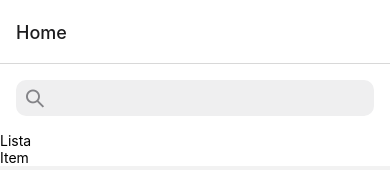
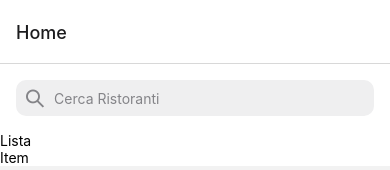
Before and after one commit to Kryss118/rotolatore, a React Native app: screen /Home in a window 390 px wide. Shown: the top 170 px of the page. Built offline with nearby package versions, Linux system fonts and the light colour scheme.

Commit message:
Implementazione ricerca pt1

```diff
--- a/src/components/SearchInput.js
+++ b/src/components/SearchInput.js
@@ -3,16 +3,23 @@ import {View, TextInput, StyleSheet} from 'react-native';
 import { Fontisto } from '@expo/vector-icons';
 
 
-const SearchInput = () => {
+const SearchInput = ({value, onChange, onEnd, placeholder}) => {
     return (
         <View style={styles.inputContainer}>
             <Fontisto
                 style={styles.inputIcon}
-                name="search" size={18}
+                name="search"
+                size={18}
                 color="#848488"
             />
             <TextInput
                 style={styles.textInput}
+                placeholder={placeholder}
+                onChangeText={onChange}
+                value={value}
+                autoCorrect={false}
+                autoCapitalize={'none'}
+                onEndEditing={onEnd}
             />
         </View>
     )
@@ -31,7 +38,8 @@ const styles = StyleSheet.create({
         margin: 10
     },
     textInput: {
-        flex: 1
+        flex: 1,
+        color: "#848488"
     }
 });
 
--- a/src/screens/HomeScreen.js
+++ b/src/screens/HomeScreen.js
@@ -1,5 +1,5 @@
 import React, { useState } from 'react';
-import { View, TextInput, StyleSheet } from 'react-native';
+import { View, Text, StyleSheet } from 'react-native';
 import CarouselComponent from '../components/CarouselComponent';
 import SearchInput from '../components/SearchInput';
 
@@ -8,7 +8,13 @@ const HomeScreen = () => {
 
     return (
     <View style={styles.containerStyle}>
-       <SearchInput />
+       <SearchInput
+            placeholder={"Cerca Ristoranti"}
+            value={searchValue}
+            onChange={(newTerm) => setSearch(newTerm)}
+            onEnd={() => console.log('Ho scritto')}
+       />
+       <Text>{searchValue}</Text>
         <CarouselComponent></CarouselComponent>
     </View>
     )
```
